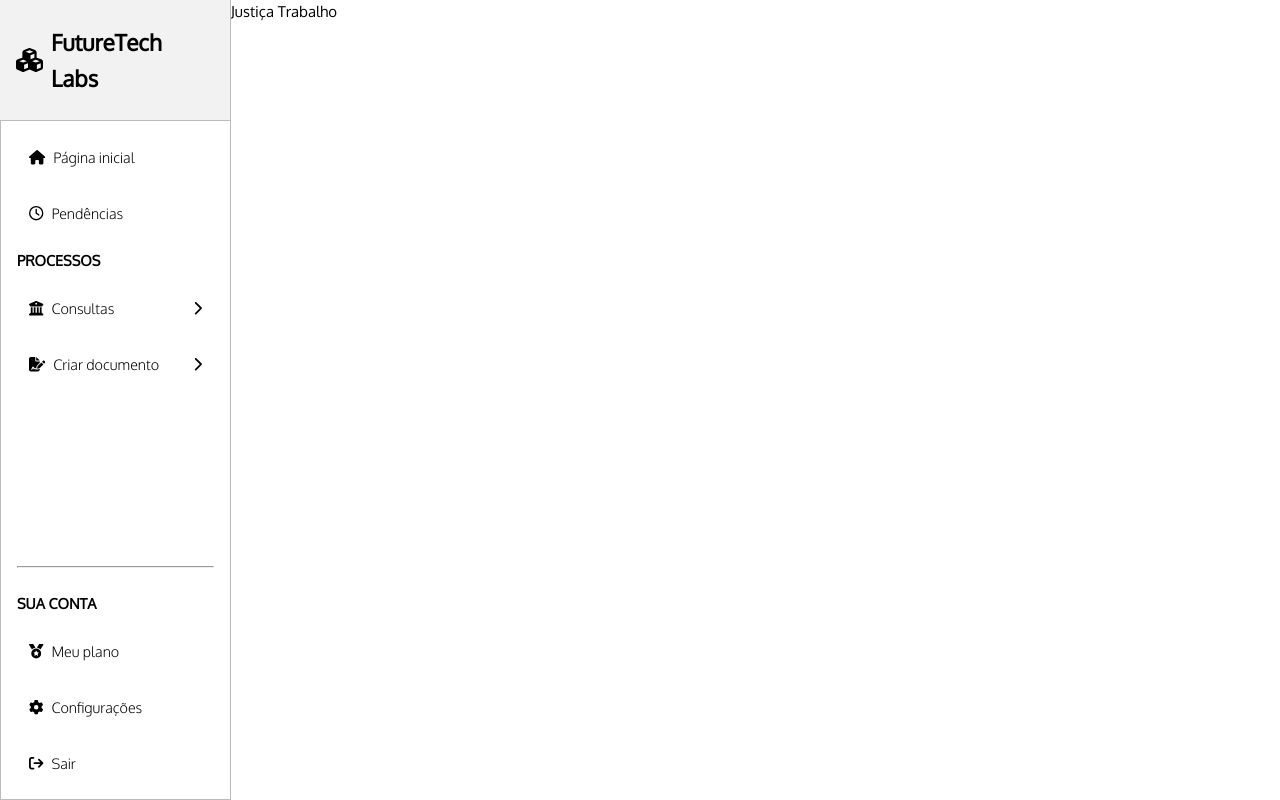
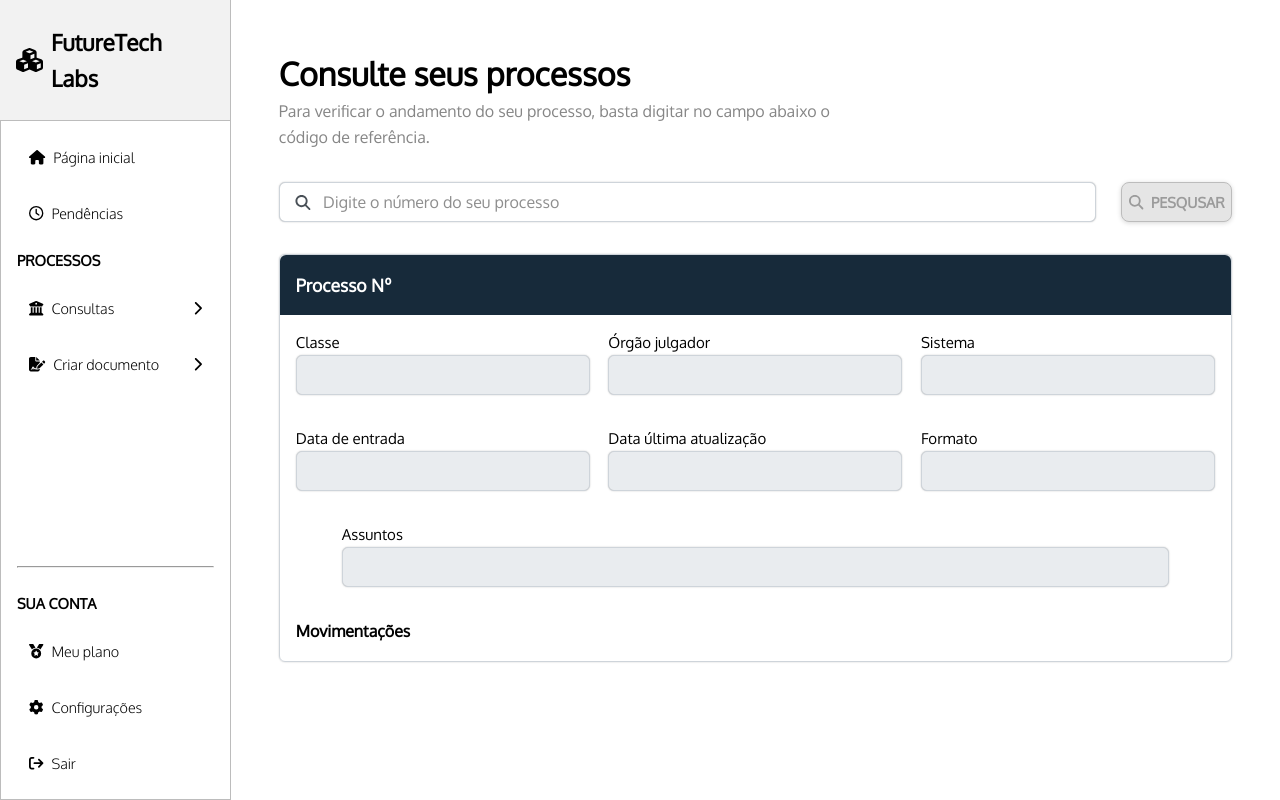
Before and after one commit to marcollahc/justech-app, a Vue app in the folder client/: page /consultas/justica-trabalho in a window 1280 px wide. Built offline with nearby package versions, Linux system fonts and the light colour scheme.

Commit message:
feat(client): adding justica do trabalho process search and features to components

```diff
--- a/client/package.json
+++ b/client/package.json
@@ -1,6 +1,6 @@
 {
   "name": "lawers-project",
-  "version": "0.7.0",
+  "version": "0.8.0",
   "private": true,
   "scripts": {
     "dev": "vite",
@@ -16,6 +16,8 @@
     "@fortawesome/free-solid-svg-icons": "^6.4.2",
     "@fortawesome/vue-fontawesome": "^3.0.3",
     "apexcharts": "^3.44.0",
+    "axios": "^1.6.0",
+    "moment": "^2.29.4",
     "vue": "^3.3.4",
     "vue-router": "^4.2.4",
     "vue3-apexcharts": "^1.4.4"
--- a/client/src/components/TheSideBar.vue
+++ b/client/src/components/TheSideBar.vue
@@ -6,6 +6,7 @@
         type="tertiary"
         :before-icon="['fas', 'house']"
         :uppercase="false"
+        :on-click="() => redirectToPage('HomePage')"
       ></base-button>
 
       <base-button
@@ -93,16 +94,19 @@ export default {
     }
   },
   methods: {
+    redirectToPage(pageName) {
+      this.$router.push({ name: pageName });
+    }
   }
 };
 </script>
 
 <style lang="scss">
-
 .side-bar-wrapper {
   display: flex;
   flex-direction: column;
   align-items: flex-start;
+  overflow: auto;
   width: 100%;
   border: solid $border-gray;
   border-width: 0 0.063rem 0.063rem 0.063rem;
--- a/client/src/components/base-components/BaseButton.vue
+++ b/client/src/components/base-components/BaseButton.vue
@@ -8,7 +8,7 @@
     @click="invokeOnClickFunction()"
   >
     <font-awesome-icon class="base-button__before-icon" v-if="beforeIcon" :icon="beforeIcon" />
-    <span>{{ text }}</span>
+    <span v-if="text">{{ text }}</span>
     <font-awesome-icon class="base-button__after-icon" v-if="afterIcon" :icon="afterIcon" />
   </button>
 </template>
@@ -108,8 +108,8 @@ export default {
     &:not([disabled]):active,
     &:not([disabled]):focus {
       color: #ffff;
-      background-color: red !important;
-      border-color: red !important;
+      background-color: rgb(58, 149, 187) !important;
+      border-color: rgb(58, 149, 187) !important;
     }
 
     &:focus {
--- a/client/src/components/base-components/BaseInput.vue
+++ b/client/src/components/base-components/BaseInput.vue
@@ -7,14 +7,16 @@
     />
     <input
       :id="id"
-      v-model="inputText"
+      v-model="insideText"
       type="text"
       :placeholder="placeholder"
       :autocomplete="autocomplete"
+      :disabled="disabled"
       class="base-input"
       :class="{
         'base-input--search': isSearch
       }"
+      @input="emitTyping"
     />
   </div>
 </template>
@@ -34,16 +36,27 @@ export default {
     },
     isSearch: {
       type: Boolean
+    },
+    disabled: {
+      type: Boolean
+    },
+    value: {
+      type: String
     }
   },
   data() {
     return {
-      inputText: ''
+      insideText: this.value
     }
   },
   watch: {
-    inputText() {
-      this.$emit('update-input', this.inputText)
+    value(newText) {
+      this.insideText = newText;
+    }
+  },
+  methods: {
+    emitTyping() {
+      this.$emit('update-input', this.insideText);
     }
   }
 }
--- a/client/src/components/courts/JusticaTrabalho.vue
+++ b/client/src/components/courts/JusticaTrabalho.vue
@@ -1,11 +1,206 @@
 <template>
-  <div class="justica-trabalho-wrapper">
-    <p>Justiça Trabalho</p>
-  </div>
+  <section class="justica-trabalho-wrapper">
+    <div class="justica-trabalho-wrapper__title-container">
+      <h1>Consulte seus processos</h1>
+      <h2>
+        Para verificar o andamento do seu processo, basta digitar no campo abaixo o código de
+        referência.
+      </h2>
+    </div>
+
+    <div class="justica-trabalho-wrapper__search-container">
+      <base-input
+        v-model="processNumber"
+        @update-input="defineWritedProcessNumber"
+        id="search-processes"
+        placeholder="Digite o número do seu processo"
+        is-search
+        @keyup.enter="searchProcessByNumber"
+      ></base-input>
+      <base-button
+        type="primary"
+        text="Pesqusar"
+        :on-click="searchProcessByNumber"
+        :disabled="!processNumber"
+        :before-icon="['fas', 'magnifying-glass']"
+        uppercase
+      ></base-button>
+    </div>
+
+    <div class="justica-trabalho-wrapper__processes-container">
+      <h3>Processo Nº {{ processNumber }}</h3>
+
+      <div class="justica-trabalho-wrapper__fields-container">
+        <div class="justica-trabalho-wrapper__input-group">
+          <label for="process-class">Classe</label>
+          <base-input :value="process.class" id="process-class" disabled></base-input>
+        </div>
+
+        <div class="justica-trabalho-wrapper__input-group">
+          <label for="process-judge">Órgão julgador</label>
+          <base-input :value="process.judgeName" id="process-judge" disabled></base-input>
+        </div>
+
+        <div class="justica-trabalho-wrapper__input-group">
+          <label for="process-system">Sistema</label>
+          <base-input :value="process.system" id="process-system" disabled></base-input>
+        </div>
+      </div>
+
+      <div class="justica-trabalho-wrapper__fields-container">
+        <div class="justica-trabalho-wrapper__input-group">
+          <label for="process-initial-date">Data de entrada</label>
+          <base-input :value="process.initialDate" id="process-initial-date" disabled></base-input>
+        </div>
+
+        <div class="justica-trabalho-wrapper__input-group">
+          <label for="process-last-update">Data última atualização</label>
+          <base-input
+            :value="process.lastUpdateTime"
+            id="process-last-update"
+            disabled
+          ></base-input>
+        </div>
+
+        <div class="justica-trabalho-wrapper__input-group">
+          <label for="process-last-update">Formato</label>
+          <base-input :value="process.format" id="process-format" disabled></base-input>
+        </div>
+      </div>
+
+      <div class="justica-trabalho-wrapper__fields-container subjects">
+        <div class="justica-trabalho-wrapper__input-group subject-input-group">
+          <label for="process-subjects">Assuntos</label>
+          <base-input :value="process.subjects" id="process-subjects" disabled></base-input>
+        </div>
+      </div>
+
+      <div class="justica-trabalho-wrapper__movements-container">
+        <h4>Movimentações</h4>
+      </div>
+    </div>
+  </section>
 </template>
 
 <script>
+import justicaTrabalhoClient from '@/http/justica-trabalho-client'
+import moment from 'moment'
+
 export default {
-  name: 'JusticaTrabalho'
+  name: 'JusticaTrabalho',
+  data() {
+    return {
+      processNumber: '',
+      process: {}
+    }
+  },
+  methods: {
+    async searchProcessByNumber() {
+      const rawProcess = await justicaTrabalhoClient.getProcessByRegion(15, this.processNumber)
+      this.mountProcessDataToPrint(rawProcess)
+    },
+    defineWritedProcessNumber(writedProcess) {
+      this.processNumber = writedProcess.replace(/[^a-zA-Z0-9]/g, '')
+    },
+    mountProcessDataToPrint(rawProcess) {
+      this.process.class = rawProcess.classe.nome
+      this.process.judgeName = rawProcess.orgaoJulgador.nome
+      this.process.system = rawProcess.sistema.nome
+      this.process.format = rawProcess.formato.nome
+      this.process.initialDate = moment(rawProcess.dataAjuizamento).format('DD/MM/YYYY HH:ss')
+      this.process.lastUpdateTime = moment(rawProcess.dataHoraUltimaAtualizacao).format(
+        'DD/MM/YYYY HH:ss'
+      )
+
+      this.process.subjects = this.extractSubjectsFromProcess(rawProcess.assuntos)
+    },
+    extractSubjectsFromProcess(rawSubjects) {
+      return rawSubjects.map(subject => subject.nome.trim()).join(', ');
+    }
+  }
 }
 </script>
+
+<style lang="scss">
+.justica-trabalho-wrapper {
+  display: flex;
+  flex-direction: column;
+  width: 100%;
+  padding: 3rem;
+  gap: 2rem;
+
+  &__title-container {
+    display: flex;
+    flex-direction: column;
+    width: 100%;
+    justify-content: center;
+
+    h1 {
+      font-size: 2rem;
+      font-weight: 600;
+    }
+
+    h2 {
+      font-size: 1rem;
+      font-weight: 400;
+      color: #868686;
+      width: 60%;
+    }
+  }
+
+  &__search-container {
+    display: flex;
+
+    .base-input {
+      width: 97%;
+    }
+  }
+
+  &__processes-container {
+    display: flex;
+    flex-direction: column;
+    box-shadow: 0 0rem 0.1rem rgba(0, 0, 0, 0.25);
+    border: 1px solid #ced4da;
+    border-radius: 0.375rem;
+
+    h3 {
+      padding: 1rem;
+      color: #fff;
+      background-color: $primary;
+      font-weight: 600;
+      border-radius: 0.375rem 0.375rem 0 0;
+    }
+  }
+
+  &__fields-container {
+    display: flex;
+    width: 100%;
+    padding: 1rem;
+    justify-content: space-between;
+  }
+
+  &__input-group {
+    display: flex;
+    flex-direction: column;
+    justify-content: flex-start;
+    width: 32%;
+  }
+
+  .subjects {
+    width: 100%;
+    justify-content: center;
+
+    .subject-input-group {
+      width: 90%;
+    }
+  }
+
+  &__movements-container {
+    h4 {
+      font-size: 1rem;
+      font-weight: 600;
+      padding: 1rem;
+    }
+  }
+}
+</style>
--- a/client/src/router/index.js
+++ b/client/src/router/index.js
@@ -14,8 +14,8 @@ const router = createRouter({
   history: createWebHistory(),
   routes: [
     {
-      path: '/',
-      name: 'home',
+      path: '/home',
+      name: 'HomePage',
       component: HomeView
     },
     {
--- a/client/src/views/HomeView.vue
+++ b/client/src/views/HomeView.vue
@@ -7,7 +7,10 @@ import TheHome from '@/components/TheHome.vue'
 
 export default {
   name: 'HomeView',
-  components: { TheHome }
+  components: { TheHome },
+  data() {
+    return {}
+  }
 }
 </script>
 
```
Also changed, not shown: client/src/components/ProcessesTable.vue (added, +32 -0 lines), client/src/http/justica-trabalho-client.js (+32 -27 lines), client/src/http/http-client.js (added), client/src/http/index.js (deleted).
